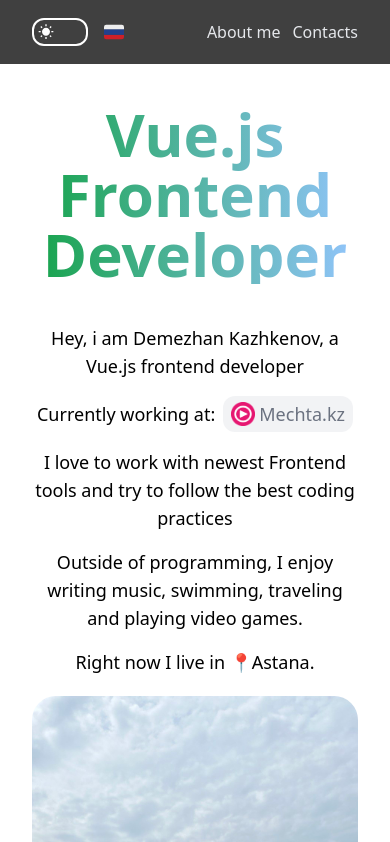
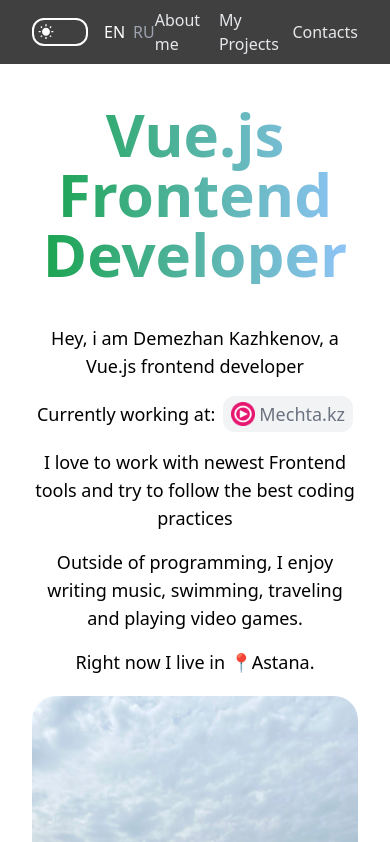
Before and after one commit to dropdead619/w4sted-portfolio-page, a Nuxt app: page / in a window 390 px wide. Shown: the top 842 px of the page. Built offline with nearby package versions, Linux system fonts and the light colour scheme.

Commit message:
fix: some fixes

```diff
--- a/assets/css/main.css
+++ b/assets/css/main.css
@@ -1,3 +1,21 @@
 @tailwind base;
 @tailwind components;
 @tailwind utilities;
+
+::view-transition-old(root),
+::view-transition-new(root) {
+  animation: none;
+  mix-blend-mode: normal;
+}
+::view-transition-old(root) {
+  z-index: 1;
+}
+::view-transition-new(root) {
+  z-index: 9999;
+}
+.dark::view-transition-old(root) {
+  z-index: 9999;
+}
+.dark::view-transition-new(root) {
+  z-index: 1;
+}
--- a/components/LocaleSwitcher.vue
+++ b/components/LocaleSwitcher.vue
@@ -7,24 +7,17 @@ const availableLocales = computed(() => {
     return locales.value.filter(i => i.code !== locale.value)
 })
 
-function langFlagIcon(locale: LocaleObject) {
-    switch (locale.code) {
-        case 'ru':
-            return resolveComponent('LazyIconsRuLang');
-        case 'en':
-            return resolveComponent('LazyIconsEngLang');
-        case 'kk':
-            return resolveComponent('LazyIconsKzLang');
-    }
-}
-
 async function changeLocale(localeV: LocaleObject) {
     await setLocale(localeV.code)
 }
 </script>
 
 <template>
-    <component :is="langFlagIcon(locale)" class="cursor-pointer w-5 h-5" v-for="locale in availableLocales"
-        :key="locale.code" @click="changeLocale(locale)">
-    </component>
+    <div class="flex gap-2">
+        <span v-for="loc in locales" :key="loc.code" class="text-gray-400 cursor-pointer" :class="{
+            'text-white': loc.code === locale
+        }" @click="changeLocale(loc)">
+            {{ loc.code.toUpperCase() }}
+        </span>
+    </div>
 </template>
--- a/components/ThemeSwitcher.vue
+++ b/components/ThemeSwitcher.vue
@@ -4,12 +4,53 @@ import SunIcon from './icons/SunIcon.vue';
 
 const isDark = useDark();
 
-const toggleDark = useToggle(isDark);
+function toggleDark(event: MouseEvent) {
+    const isAppearanceTransition = document.startViewTransition
+        && !window.matchMedia('(prefers-reduced-motion: reduce)').matches;
+
+    if (!isAppearanceTransition) {
+        isDark.value = !isDark.value;
+        return;
+    }
+
+    const x = event.clientX;
+    const y = event.clientY;
+    const endRadius = Math.hypot(
+        Math.max(x, innerWidth - x),
+        Math.max(y, innerHeight - y),
+    );
+
+    const transition = (document as any).startViewTransition(async () => {
+        isDark.value = !isDark.value;
+        await nextTick();
+    });
+    transition.ready
+        .then(() => {
+            const clipPath = [
+                `circle(0px at ${x}px ${y}px)`,
+                `circle(${endRadius}px at ${x}px ${y}px)`,
+            ];
+            document.documentElement.animate(
+                {
+                    clipPath: isDark.value
+                        ? [...clipPath].reverse()
+                        : clipPath,
+                },
+                {
+                    duration: 400,
+                    easing: 'ease-out',
+                    pseudoElement: isDark.value
+                        ? '::view-transition-old(root)'
+                        : '::view-transition-new(root)',
+                },
+            );
+        });
+}
 </script>
 
 <template>
     <ClientOnly>
-        <button class="w-14 p-1 rounded-xl border-2 border-white" @click="toggleDark()">
+        <button class="w-14 p-1 rounded-xl border-2 border-white" @click="toggleDark">
             <div class="w-full flex transition-all duration-500">
                 <MoonIcon class="ml-auto" v-if="isDark" />
                 <SunIcon v-else />
--- a/components/blocks/ProjectsBlock.vue
+++ b/components/blocks/ProjectsBlock.vue
@@ -87,20 +87,6 @@ const projectsList: IProject[] = [
         }]
     },
     {
-        id: 1,
-        title: t('projectsBlock.forte.title'),
-        imgSrc: '/works/forte.jpg',
-        description: t('projectsBlock.forte.description'),
-        mainPointsList: [
-            t('projectsBlock.fromScratch'),
-            t('projectsBlock.modularFsd'),
-            t('projectsBlock.uiLibCustom'),
-            t('projectsBlock.forte.jsonStructure'),
-        ],
-        skills: 'Vue 3 (Composition API) <script/setup>, Axios, UnoCss, Vite, Pinia, Typescript',
-    },
-
-    {
         id: 3,
         title: 'SaveIt - Business',
         imgSrc: '/works/saveit.png',
--- a/components/layouts/TheHeader.vue
+++ b/components/layouts/TheHeader.vue
@@ -35,6 +35,10 @@ const navLinks = ref<INavItem[]>([
         label: t('aboutMe')
     },
     {
+        href: '#projects',
+        label: t('myProjects')
+    },
+    {
         href: '#contacts',
         label: t('contacts')
     },
```
